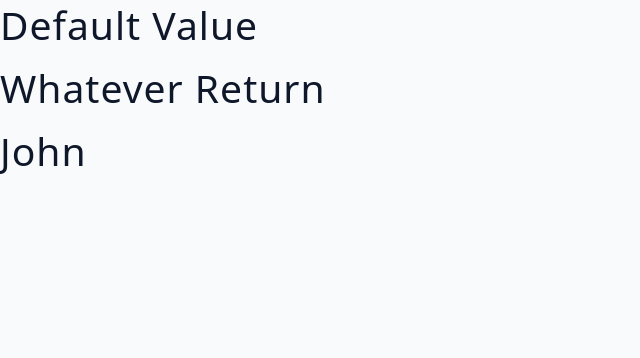
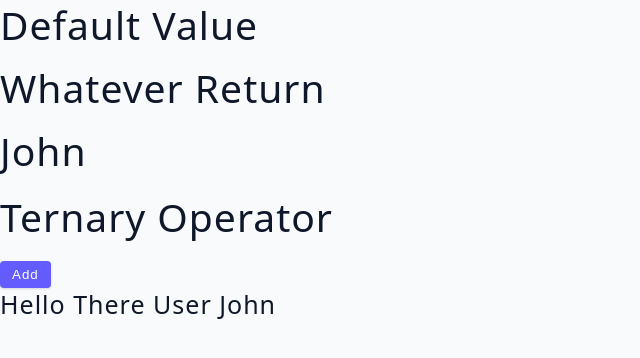
Before and after one commit to Shubh484/react-advance, a React (Vite) app in the folder advanced-react/: page / in a window 1280 px wide. Shown: the top 358 px of the page, without its empty margins (0-640 px from the left). Built offline with nearby package versions, Linux system fonts and the light colour scheme.

Commit message:
ternary operator

```diff
--- a/advanced-react/src/tutorial/03-conditional-rendering/starter/05-short-circuit-examples.jsx
+++ b/advanced-react/src/tutorial/03-conditional-rendering/starter/05-short-circuit-examples.jsx
@@ -24,6 +24,17 @@
         </div>
       )} */}
       {user && <SomeComponent name={user.name} />}
+      <h2 style={{ margin: "1rem 0" }}>Ternary operator</h2>
+      <button className="btn">{isEditing ? "edit" : "add"}</button>
+      {user ? (
+        <div>
+          <h4>hello there user {user.name}</h4>
+        </div>
+      ) : (
+        <div>
+          <h4>please login</h4>
+        </div>
+      )}
     </>
   );
 };
```
